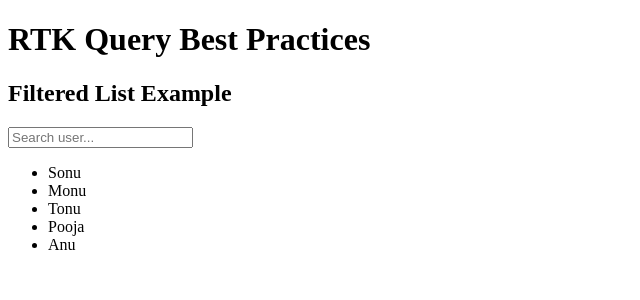
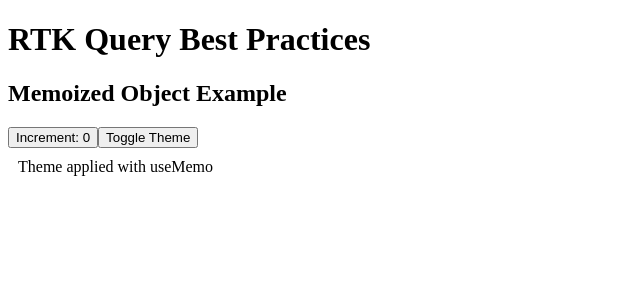
Before and after one commit to Sonu445kum/redux-toolkit-best-practices, a React (Vite) app: page / in a window 1280 px wide. Shown: the top 300 px of the page, without its empty margins (0-640 px from the left). Built offline with nearby package versions, Linux system fonts and the light colour scheme.

Commit message:
Solved Another Examples of useMemo

```diff
--- a/src/App.jsx
+++ b/src/App.jsx
@@ -4,6 +4,7 @@
 import PostsList from "./Normalizations/PostsList"
 import ExpensiveCalculation from "./Performance-Optimizations/UseCallback/ExpensiveCalculations"
 import FilteredList from "./Performance-Optimizations/UseCallback/FilteringList"
+import MemoizedObject from "./Performance-Optimizations/UseCallback/MemoizedObject"
 
 
 
@@ -27,7 +28,8 @@
 
       {/* Performance Optimizations */}
       {/* <ExpensiveCalculation/> */}
-      <FilteredList/>
+      {/* <FilteredList/> */}
+      <MemoizedObject/>
     </>
   )
 }
--- /dev/null
+++ b/src/Performance-Optimizations/UseCallback/MemoizedObject.jsx
@@ -0,0 +1,29 @@
+// components/MemoizedObject.jsx
+import React, { useState, useMemo } from "react";
+
+const MemoizedObject = () => {
+    // Create two useState hooks for storing the  value of intialState
+  const [dark, setDark] = useState(false);
+  const [count, setCount] = useState(0);
+// here i create a functions for changing the themes if i m click on the Toggle Buttons
+  const theme = useMemo(() => {
+    return {
+        // here i m set the styling for the themes
+      backgroundColor: dark ? "black" : "white",
+      color: dark ? "white" : "black",
+      padding: "10px"
+    };
+  }, [dark]);
+
+  return (
+    <div>
+      <h2>Memoized Object Example</h2>
+      {/* Here i m Create Two Buttons one for the incremant  the value And Other is Change the Themes */}
+      <button onClick={() => setCount((c) => c + 1)}>Increment: {count}</button>
+      <button onClick={() => setDark((prev) => !prev)}>Toggle Theme</button>
+      <div style={theme}>Theme applied with useMemo </div>
+    </div>
+  );
+};
+
+export default MemoizedObject;
```
